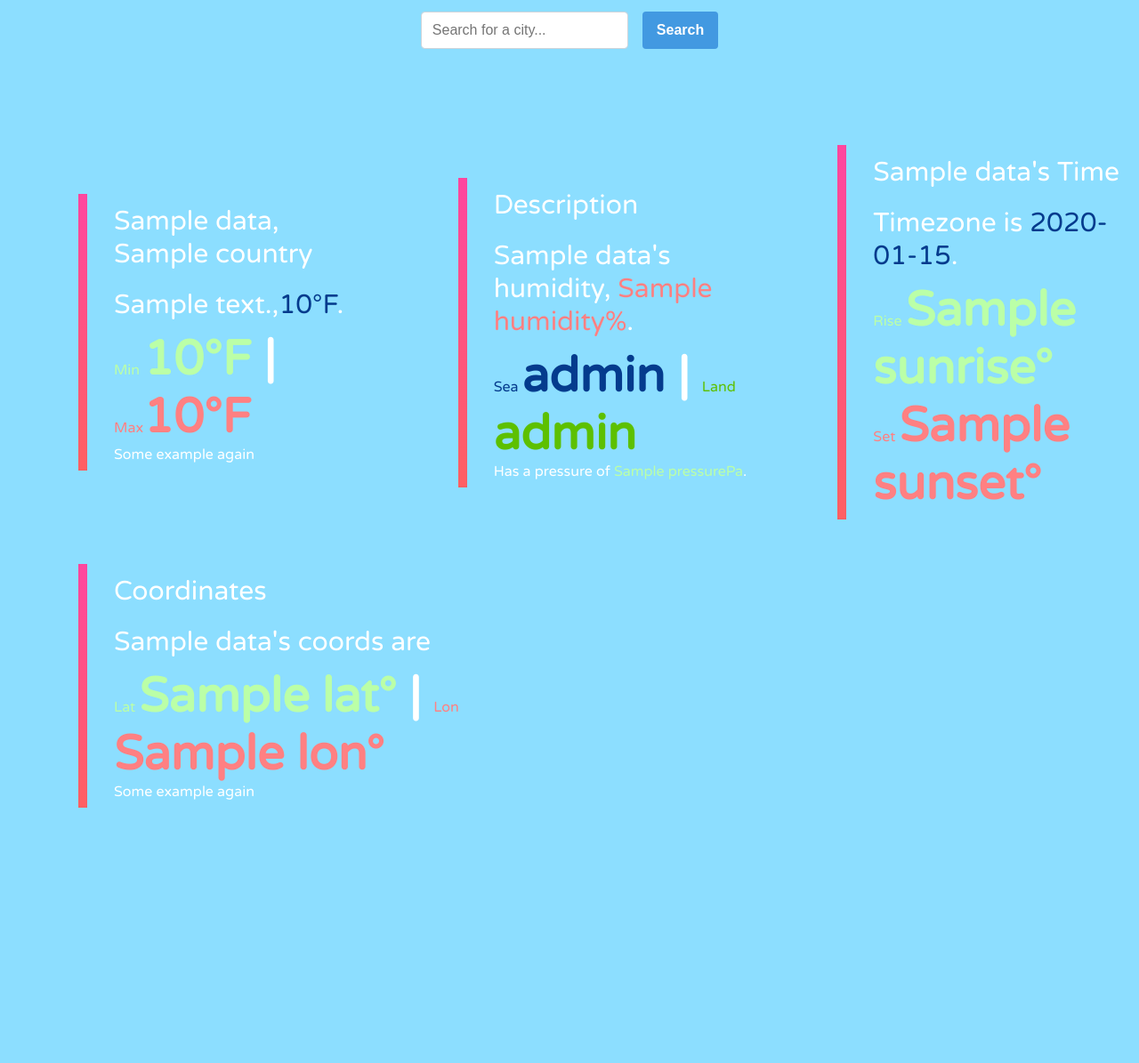
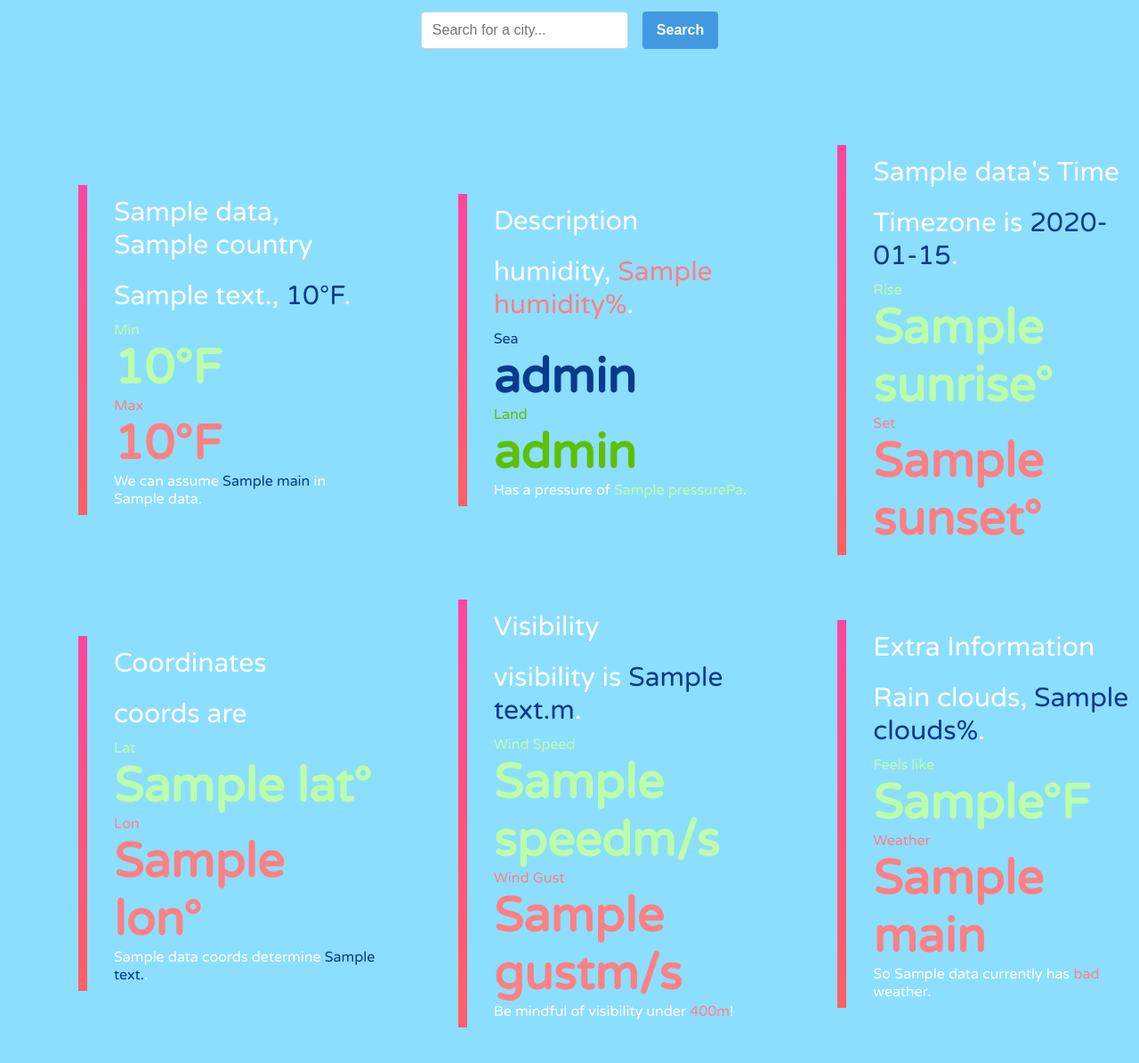
Before and after one commit to EdrisaJobe/theforecastapp, a Django app: template templates/app/index.html in a window 1280 px wide. Shown: the part 147-1342 px from the top of the page at 89% size. Before the commit the page ends 1055 px from the top, so only its background shows below. Run offline with Django 4.2, Linux system fonts and the light colour scheme; the template is opened without the code that fills it: most values are stand-ins (such as "Sample title", 1, 10 or a date in 2020).

Commit message:
ui update

```diff
--- a/app/views.py
+++ b/app/views.py
@@ -6,6 +6,7 @@ import requests
 
 def index(request):
 
+    data_list = {}
     if request.method == "POST":
 
         try:
@@ -16,6 +17,6 @@ def index(request):
 
             data_list = api_url.json()
         except:
-            return redirect('/')
+            return redirect('index')
 
     return render(request, 'app/index.html', {'data_list':data_list})
--- a/static/css/index.css
+++ b/static/css/index.css
@@ -14,6 +14,7 @@ form {
   justify-content: space-between;
   align-items: center;
   margin-top: 50px;
+  margin-bottom: 3rem;
 }
 
 .current{
@@ -105,6 +106,17 @@ button:hover {
   background-color: #6dbdff;
 }
 
+@media(max-width: 1280px){
+    .humidity, .coords, .visibility{
+        display: none;
+    }
+    .bar{
+        display: none;
+    }
+    .nl{
+        display: flex;
+    }
+}
 @media (max-width: 1000px) {
   .bar{
     display: none;
--- a/templates/app/index.html
+++ b/templates/app/index.html
@@ -11,22 +11,26 @@
 
 {% if data_list %}
 <!-- Row 1 -->
+
+<!-- CURRENT -->
 <div class="row-1">
   <div class="col">
     <h3>{{ data_list.name }}, {{ data_list.sys.country }}</h3>
     <h3>
-      {{ data_list.weather.0.description }},<span class="current">{{ data_list.main.temp }}°F</span>.
+      {{ data_list.weather.0.description }}, <span class="current">{{ data_list.main.temp }}°F</span>.
     </h3>
     <span class="min nl">Min</span>
     <h2>
       <span class="min">{{ data_list.main.temp_min }}°F</span>
       <span class="bar">|</span></h2><span class="max nl"> Max</span><h2><span class="max">{{ data_list.main.temp_max }}°F</span></h2>
-    <p>Some example again</p>
+    <p>We can assume <span class="sea">{{ data_list.weather.0.main }}</span> in {{ data_list.name }}.</p>
   </div>
+
+  <!-- DESCRIPTION -->
   <div class="col">
     <h3>Description</h3>
     <h3>
-      {{ data_list.name }}'s humidity,
+      <span class="humidity">{{ data_list.name }}'s</span>humidity,
       <span class="max">{{ data_list.main.humidity }}%</span>.
     </h3>
     <span class="sea nl">Sea</span>
@@ -44,6 +48,8 @@
     </h2>
     <p>Has a pressure of <span class="min">{{ data_list.main.pressure }}Pa</span>.</p>
   </div>
+
+  <!-- TIMEZONE -->
   <div class="col">
     <h3>{{ data_list.name }}'s Time</h3>
     <h3> Timezone is <span class="sea">{{ data_list.timezone }}</span>.</h3>
@@ -57,10 +63,12 @@
 </div>
 
 <!-- Row 2 -->
+
+<!--- COORDINATES -->
 <div class="row-2">
   <div class="col">
     <h3>Coordinates</h3>
-    <h3>{{ data_list.name }}'s coords are</h3>
+    <h3><span class="coords">{{ data_list.name }}'s</span> coords are</h3>
     <span class="min nl">Lat</span>
     <h2>
       <span class="min">{{ data_list.coord.lat }}°</span>
@@ -68,7 +76,35 @@
     </h2>
     <span class="max nl">Lon</span>
     <h2><span class="max">{{ data_list.coord.lon }}°</span></h2>
-    <p>Some example again</p>
+    <p>{{ data_list.name }} coords determine <span class="sea">{{ data_list.weather.0.description }}</span>. </p>
+  </div>
+
+  <!-- VISIBILITY -->
+  <div class="col">
+    <h3>Visibility</h3>
+    <h3><span class="visibility">{{ data_list.name }}'s </span>visibility is <span class="sea">{{ data_list.visibility }}m</span>.</h3>
+    <span class="min nl">Wind Speed</span>
+    <h2>
+      <span class="min">{% if data_list.wind.speed %}{{ data_list.wind.speed }}m/s {% else %}None{% endif %}</span>
+      <span class="bar">|</span>
+    </h2>
+    <span class="max nl">Wind Gust</span>
+    <h2><span class="max">{% if data_list.wind.gust %}{{ data_list.wind.gust }}m/s {% else %}None{% endif %}</span></h2>
+    <p>Be mindful of visibility under <span class="max">400m</span>!</p>
+  </div>
+
+  <!-- EXTRA INFO -->
+  <div class="col">
+    <h3>Extra Information</h3>
+    <h3>Rain clouds, {% if data_list.clouds.all %} <span class="sea">{{ data_list.clouds.all }}%</span>.{% else %}None.{% endif %}</h3>
+    <span class="min nl">Feels like</span>
+    <h2>
+      <span class="min">{% if data_list.main.feels_like %}{{ data_list.main.feels_like }}°F  {% else %}None.{% endif %}</span>
+      <span class="bar">|</span>
+    </h2>
+    <span class="max nl">Weather</span>
+    <h2><span class="max">{{ data_list.weather.0.main }}</span></h2>
+    <p>{% if data_list.main.feels_like >= 50 %}So {{ data_list.name }} currently has <span class="min">good</span> weather.{% else %}So {{ data_list.name }} currently has <span class="max">bad</span> weather.{% endif %}</p>
   </div>
 </div>
 {% endif %} {% endblock content %}
```
